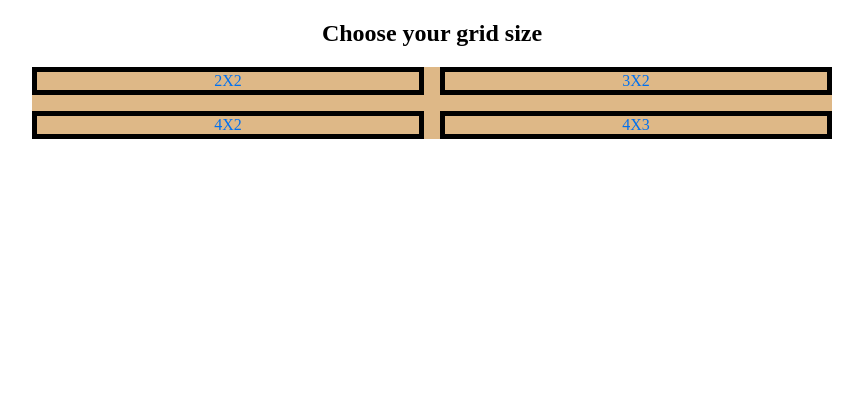
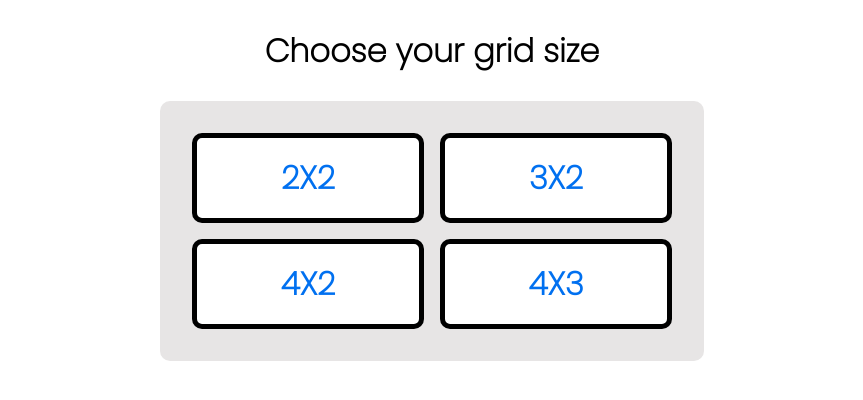
Before and after one commit to JodyBailey/Memory-Game, a React (Create React App) app in the folder memory-game-react/: page / in a window 1280 px wide. Shown: the top 400 px of the page, without its empty margins (208-1071 px from the left). Built offline with nearby package versions, Linux system fonts and the light colour scheme.

Commit message:
styled grid options

```diff
--- a/memory-game-react/src/App.jsx
+++ b/memory-game-react/src/App.jsx
@@ -2,6 +2,7 @@ import { useSelector } from "react-redux";
 import Board from "./components/board/Board";
 import GridOptions from "./components/gridOptions/GridOptions";
 import PlayAgainButton from "./components/playAgainButton/PlayAgainButton";
+import "./styles/app.css";
 
 function App() {
   const gridOptions = useSelector((state) => {
--- /dev/null
+++ b/memory-game-react/src/styles/app.css
@@ -0,0 +1,3 @@
+* {
+  font-family: "Poppins", sans-serif;
+}
--- a/memory-game-react/src/styles/board.css
+++ b/memory-game-react/src/styles/board.css
@@ -2,10 +2,6 @@
   width: max-content;
   height: max-content;
   border: 1rem solid black;
-  background-image: linear-gradient(
-    to bottom,
-    rgb(100, 112, 240),
-    rgba(0, 0, 0, 0.842)
-  );
+  background-color: rgba(0, 112, 240, 0.753);
   margin: auto;
 }
--- a/memory-game-react/src/styles/gridOptions.css
+++ b/memory-game-react/src/styles/gridOptions.css
@@ -1,18 +1,25 @@
 .grid-options-container {
   display: grid;
   grid-template-columns: repeat(2, 1fr);
-  max-width: 50rem;
+  max-width: 30rem;
+  padding: 2rem;
   margin: 1rem auto;
   justify-content: center;
   gap: 1rem;
-  background-color: burlywood;
+  background-color: rgb(231, 229, 229);
+  border-radius: 10px;
 }
 
 .grid-option {
   text-align: center;
+  border: 5px solid rgb(0, 0, 0);
+  font-weight: 600;
+  border-radius: 10px;
+  background-color: white;
+  transition: 200ms ease-in-out;
+  padding: 1rem;
+  font-size: 2rem;
   color: rgb(0, 112, 240);
-  border: 5px solid black;
-  transition: 200ms ease-in-out;
 }
 
 .grid-option:hover {
@@ -23,4 +30,5 @@
 
 .size-heading {
   text-align: center;
+  font-size: 2rem;
 }
--- a/memory-game-react/src/styles/playAgainButton.css
+++ b/memory-game-react/src/styles/playAgainButton.css
@@ -6,7 +6,6 @@
 
 .play-again-btn {
   cursor: pointer;
-  font-family: "Poppins", sans-serif;
   font-size: 1.5rem;
   font-weight: bold;
   width: 10rem;
```
